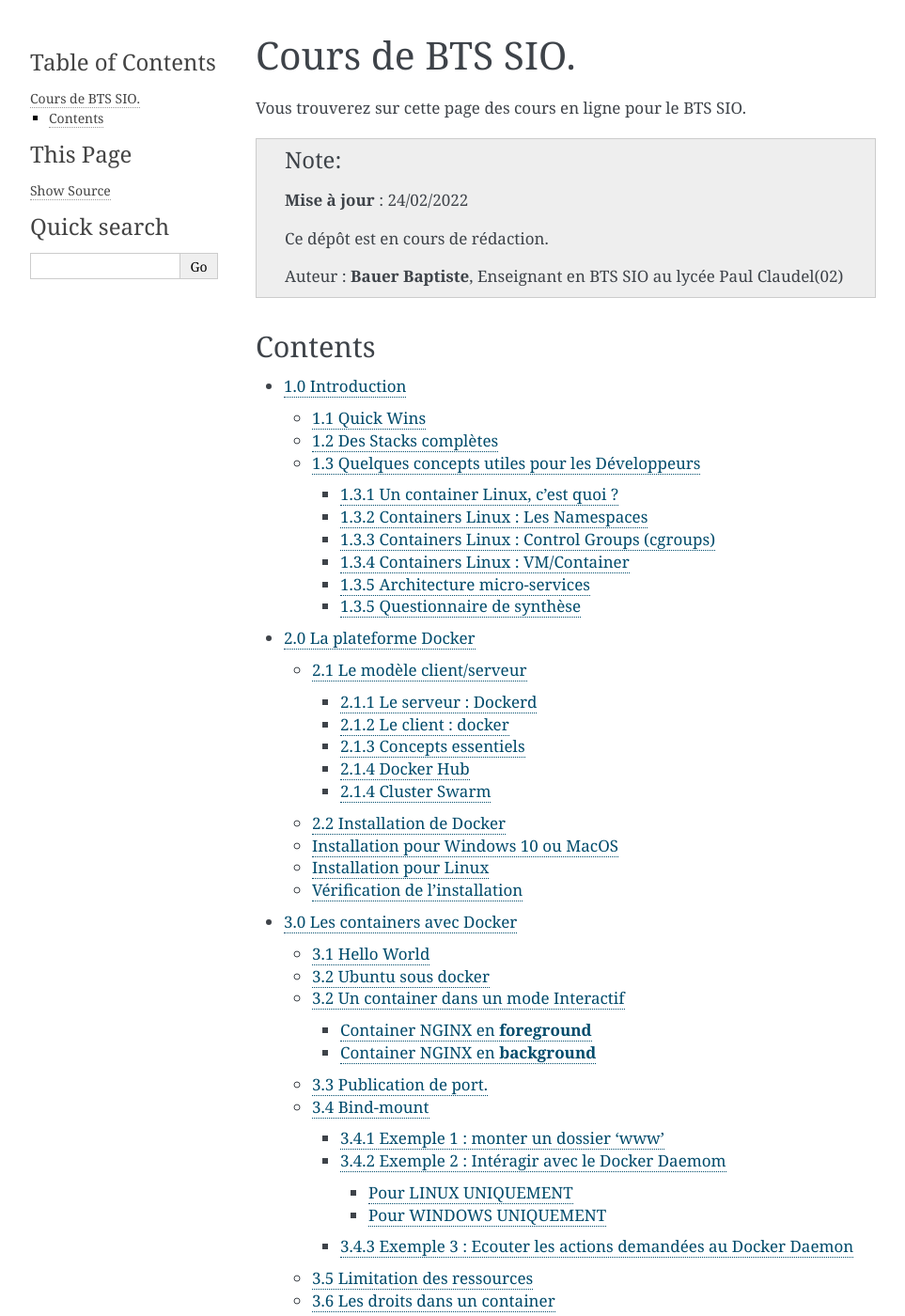
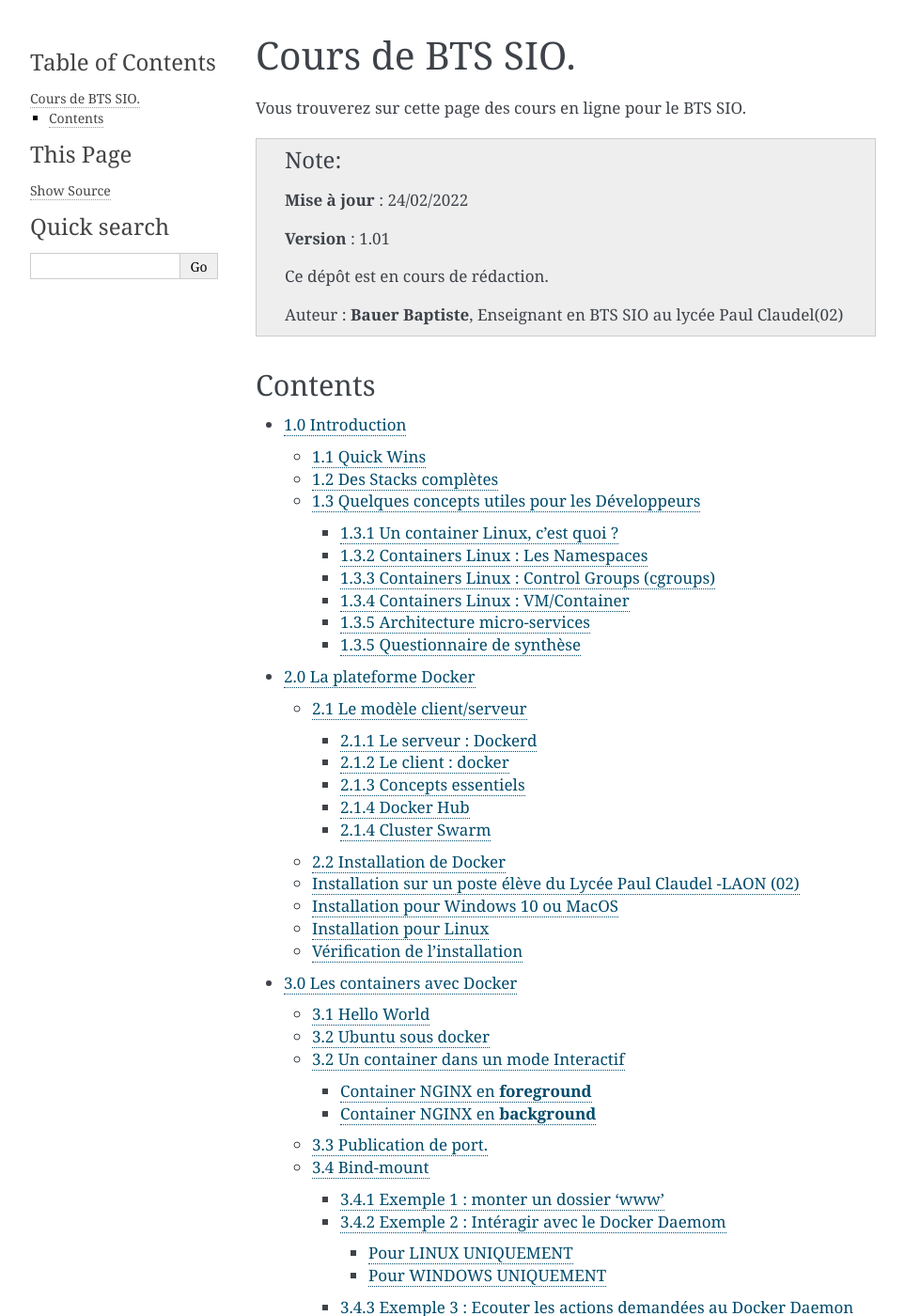
Before and after one commit to bbauer02/cours-sio, a Sphinx documentation site: the page built from docs/source/index.rst, in a window 1280 px wide and 1400 px high. Shown: the whole window at 94% size, without its empty margins (148-1111 px from the left). Built offline with Sphinx 7.4.7, drawn with Linux system fonts in a browser that asks for light colours; some of the changed lines change nothing that is shown.

Commit message:
Cours Docker : Ajout de la procédure d'installation pour Paul Claude

```diff
--- a/docs/source/docker.rst
+++ b/docs/source/docker.rst
@@ -305,6 +305,112 @@
 * architecture
 
 Comme nous pouvons le constater, Docker peut être installé sur des systèmes divers: machine de développement, l'infrastructure d'un cloud provider, et même des devices de type Raspberry PI.
+
+
+Installation sur un poste élève du Lycée Paul Claudel -LAON (02)
+*******************************************************************
+
+Normalement, il faudrait télécharger ``Docker Desktop`` depuis le site officiel.
+Mais pour économiser la bande passante, utilisez le fichier d’installation présent dans le répertoire ``\\COMMUN\BAUER\Docker\``.
+
+Doucle cliquez sur l’installateur et laissez les options d’installation cochées par défaut.
+``WSL 2`` est nécessaire pour faire fonctionner **DOCKER**.
+
+Si tout se passe bien vous devriez avoir cet écran vous invitant à redémarrer la machine :
+
+.. image:: img/docker/image8_bis.png
+
+**  Lancer l’application : Docker Desktop**
+
+.. image:: img/docker/image10_bis.png
+
+.. image:: img/docker/image9_bis.png
+
+
+Si vous tentez d’exécuter l’application, il est fort probable que vous ayez un message d’erreur vous indiquant :
+
+.. image:: img/docker/image12_bis.png
+
+Pour résoudre ce problème, nous avons besoin d’ajouter les utilisateurs de la machine au groupe ``docker-users`` nouvellement créé par l’installation.
+
+Ouvrez une session en ``administrateur`` de la machine locale : compte ``INFO/INFO``.
+Dans **WINDOWS 10**, tapez dans le champ de recherche situé en bas à gauche :
+
+**« modifier les utilisateurs et les groupes locaux »**
+
+Cette fenêtre devrait s’ouvrir :
+
+.. image:: img/docker/image11_bis.png
+
+ .. image:: img/docker/image2_bis.png
+
+Double cliquez sur le groupe ``docker-users``.
+
+Et ajoutez un nouvel utilisateur : votre compte issu du domaine ``sio``
+
+ .. image:: img/docker/image1_bis.png
+
+Le système vous demandera de saisir l’identifiant et le mot de passe du compte à intégrer à ce groupe.
+
+Redémarrer la machine et reconnectez-vous maintenant à votre compte WINDOWS standard.
+
+Lancez L’application **Docker Desktop** et validez les conditions d’utilisation.
+Vous devriez avoir ce message d’erreur :
+
+ .. image:: img/docker/image4_bis.png
+
+Fermez alors la fenêtre et rendez-vous sur ce site :
+
+`Étapes d’installation manuelle pour les versions antérieures de WSL | Microsoft Docs <https://docs.microsoft.com/fr-fr/windows/wsl/install-manual#step-4---download-the-linux-kernel-update-package>`_
+
+Suivez les étapes d’installation :
+
+Vous allez installer ``WSL2`` qui est un sous-système **Linux** pour **WINDOWS**.
+Cela va permettre d’utiliser des commandes **Linux** dans un terminal Windows.
+
+Tapez  ensuite la commande :
+
+.. code-block::
+
+  wsl.exe --set-default-version 2
+
+
+Nous pouvons en profiter pour installer le nouveau **Terminal de Windows**.
+Cela va apporter plus de confort durant la pratique de ce cours.
+
+`Lien vers la page Terminal Windows <https://docs.microsoft.com/fr-fr/windows/terminal/install>`_
+
+Il faut un compte « **Microsoft** » .
+
+Redémarrez la machine encore une fois pour que **WSL2** soit pris en compte.
+
+**Docker** devrait maintenant pouvoir démarrer :
+
+.. image:: img/docker/image3_bis.png
+
+Il faut maintenant configurer le client en cliquant sur l’engrenage en haut à droite.
+
+Cochez les options comme sur la capture d’écran :
+
+.. image:: img/docker/image7_bis.png
+
+N’oubliez pas de cliquer sur « **Apply & Restart** »
+
+Configurez le PROXY
+
+.. image:: img/docker/image5_bis.png
+
+Si vous allez dans l’onglet **WSL** intégration :
+
+.. image:: img/docker/image6_bis.png
+
+**Vous êtes maintenant prêt !**
+
+**Bienvenue dans le monde de DOCKER.**
+
+Passez directement à la partie :
+**Vérification de l'installation**
+
 
 Installation pour Windows 10 ou MacOS
 ***************************************************
--- a/docs/source/index.rst
+++ b/docs/source/index.rst
@@ -6,6 +6,8 @@
 .. note::
 
    **Mise à jour** : 24/02/2022
+
+   **Version** : 1.01
 
    Ce dépôt est en cours de rédaction.
 
```
Also changed, not shown: docs/source/img/docker/image10_bis.png (added), docs/source/img/docker/image11_bis.png (added), docs/source/img/docker/image12_bis.png (added), docs/source/img/docker/image1_bis.png (added), docs/source/img/docker/image2_bis.png (added), docs/source/img/docker/image3_bis.png (added), docs/source/img/docker/image4_bis.png (added), docs/source/img/docker/image5_bis.png (added), docs/source/img/docker/image6_bis.png (added), docs/source/img/docker/image7_bis.png (added), docs/source/img/docker/image8_bis.png (added), docs/source/img/docker/image9_bis.png (added).
